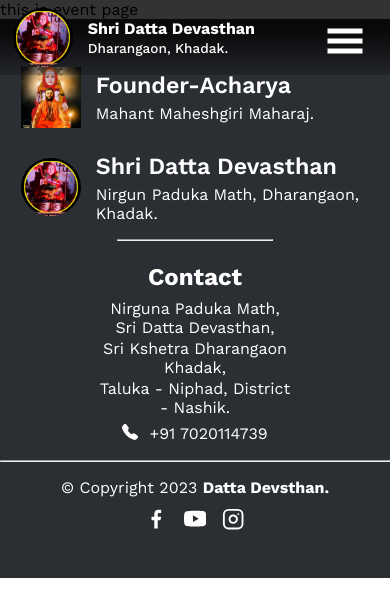
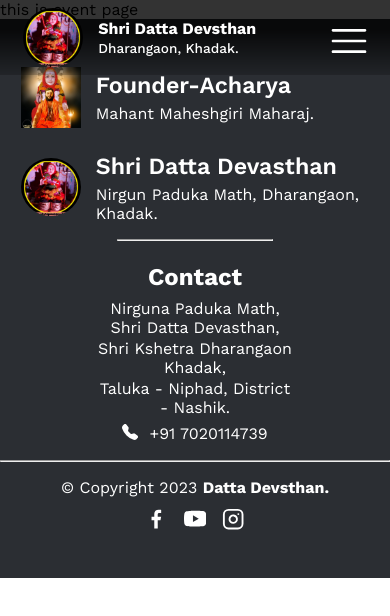
Before and after one commit to Girish3002/Project, a React (Vite) app: page /events in a window 390 px wide. Shown: the top 616 px of the page. Built offline with nearby package versions, Linux system fonts and the light colour scheme.

Commit message:
UI updated

```diff
--- a/src/components/EventData.jsx
+++ b/src/components/EventData.jsx
@@ -16,21 +16,21 @@ const eventsData = [
     image: GuruPurnimaImg,
     title: "Guru Purnima",
     description:
-      "Guru Purnima is an important festival that is celebrated to honor the spiritual teachers, or gurus, who impart knowledge and guidance to their disciples. ",
+      "Guru Purnima is an important festival that is celebrated to honor the spiritual teachers, or gurus, who impart knowledge and guidance. ",
   },
   {
     id: 3,
     image: ParayanImg,
     title: "Parayan Saptah",
     description:
-      "Datta Parayan Saptah is a week-long event observed by followers of Lord Dattatreya, a revered deity in Hinduism. It is a time for intense spiritual practice and devotion.",
+      "Datta Parayan Saptah is a week-long event observed by followers of Lord Dattatreya, a revered deity in Hinduism.",
   },
   {
     id: 4,
     image: PalkhiSolah,
     title: "Palkhi Sohala",
     description:
-      "Datta Maharaj Palkhi Sohala is a religious procession that is dedicated to Dattatreya, a Hindu deity who is considered to be the incarnation of the holy trinity of Brahma, Vishnu, and Maheshwara.",
+      "Datta Maharaj Palkhi Sohala is a religious procession that is dedicated to Dattatreya, a Hindu deity who is considered to be the incarnation of .",
   },
 ];
 
--- a/src/components/Navbar/Navbar.css
+++ b/src/components/Navbar/Navbar.css
@@ -154,6 +154,7 @@ Responsive Codes
   .header .logo {
     /* width: 40%; */
     max-width: 600px;
+    margin-left: 7px;
   }
 
   .navbar {
@@ -219,3 +220,11 @@ Responsive Codes
 }
 
 /* Below 560px  */
+@media screen and (max-width: 560px) {
+  .navbar-link:link,
+  .navbar-link:visited {
+    font-size:larger;
+    color: black;
+
+  }
+}
--- a/src/components/Navbar/Navbar.jsx
+++ b/src/components/Navbar/Navbar.jsx
@@ -1,6 +1,6 @@
 import React, { useEffect, useRef, useState } from "react";
 import "./Navbar.css";
-import { GiHamburgerMenu } from "react-icons/gi";
+import { RxHamburgerMenu } from "react-icons/rx";
 import { GrClose } from "react-icons/gr";
 import dattaMaharajLogo from "../../assets/dattaMaharajLogo.png";
 import Hero from "../hero/Hero";
@@ -26,7 +26,7 @@ const Navbar = () => {
             className="logo"
           />
           <div className="logo-text">
-            <span className="logo-name">Shri Datta Devasthan </span>
+            <span className="logo-name">Shri Datta Devsthan </span>
             <span className="logo-address">Dharangaon, Khadak. </span>
           </div>
         </div>
@@ -69,7 +69,7 @@ const Navbar = () => {
         </nav>
 
         <div className="mobile-navbar-btn" onClick={toggleNavbar}>
-          <GiHamburgerMenu name="menu-outline" className="mobile-nav-icon" />
+          <RxHamburgerMenu name="menu-outline" className="mobile-nav-icon" />
           <GrClose name="close-outline" className="mobile-nav-icon" />
         </div>
       </header>
--- a/src/components/eventCard/EventCard.css
+++ b/src/components/eventCard/EventCard.css
@@ -82,7 +82,7 @@
         height: min-content;
     }
     .eventLeft img{
-        max-height: 265px;
+        /* max-height: 265px; */
         /* min-width: none; */
     }
     .eventRight h3{
--- a/src/components/events/Events.css
+++ b/src/components/events/Events.css
@@ -25,3 +25,8 @@
 .slick-next:hover{
     background-color: black;
 }
+@media screen and (max-width: 500px){
+    .events-heading{
+        font-size: 2rem;
+    }
+}
--- a/src/components/footer/Footer.jsx
+++ b/src/components/footer/Footer.jsx
@@ -45,8 +45,8 @@ const Footer = () => {
             <hr />
             <h2>Contact</h2>
             <div className="contact-footer-details">
-              <p>Nirguna Paduka Math, Sri Datta Devasthan,</p>{" "}
-              <p> Sri Kshetra Dharangaon Khadak,</p>
+              <p>Nirguna Paduka Math, Shri Datta Devasthan,</p>{" "}
+              <p> Shri Kshetra Dharangaon Khadak,</p>
               <p>Taluka - Niphad, District - Nashik.</p>
             </div>
             <div className="contact-footer-phone">
--- a/src/components/location/Location.css
+++ b/src/components/location/Location.css
@@ -19,9 +19,8 @@
     font-weight: 600;
     margin-bottom: 3rem;
 }
-@media only screen and (max-width: 600px) {
-    .Location{
-
-        /* width: 97vw; */
+@media screen and (max-width: 500px){
+    .Location .heading{
+        font-size: 2rem;
     }
 }
--- a/src/components/testimonials/Testimonials.css
+++ b/src/components/testimonials/Testimonials.css
@@ -34,3 +34,9 @@
 /* .testimonial-video{
     margin-left: 10px;
 } */
+
+@media screen and (max-width: 500px){
+    .testimonials-heading{
+        font-size: 2rem;
+    }
+}
```
